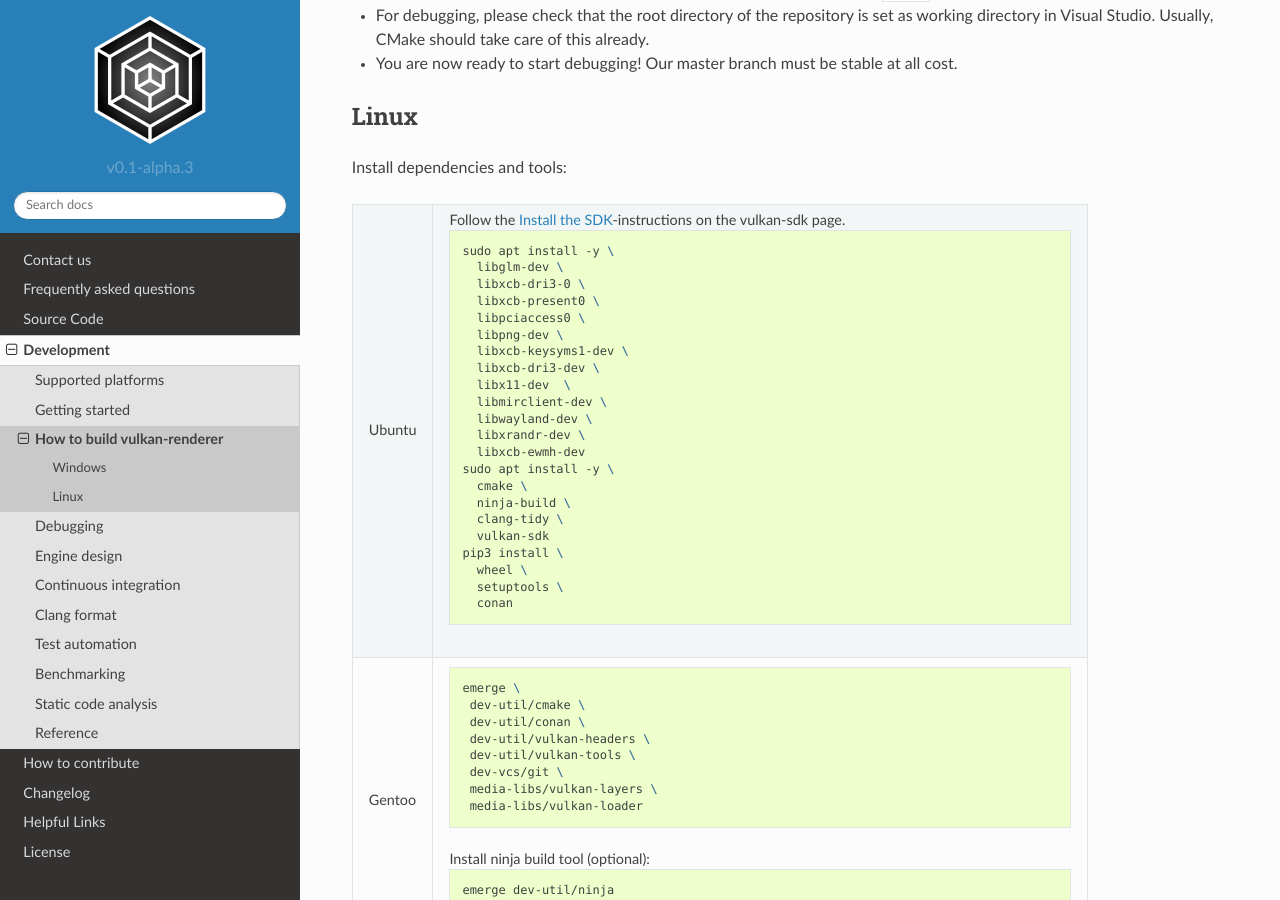
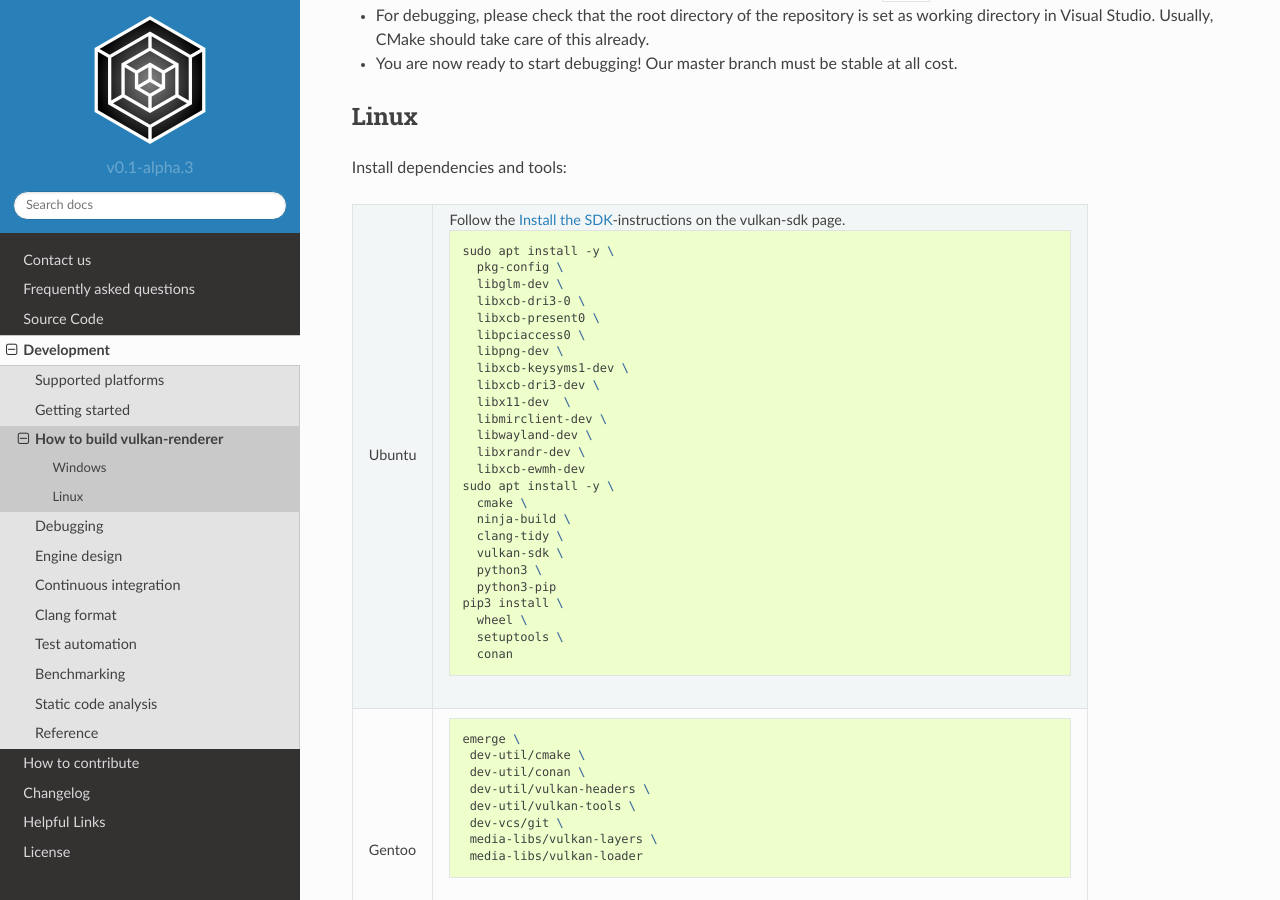
Before and after one commit to inexorgame/vulkan-renderer, a Sphinx documentation site: the page built from documentation/source/development/building.rst, in a window 1280 px wide and 900 px high, scrolled down 1679 px. Built offline with Sphinx 7.4.7 and the Read the Docs theme 2.0.0, drawn with Linux system fonts in a browser that asks for light colours; pages that are not in the unit, such as notebooks, are missing from menus.

```diff
--- a/documentation/source/development/building.rst
+++ b/documentation/source/development/building.rst
@@ -109,6 +109,7 @@ Install dependencies and tools:
 |        | .. code-block:: bash                 |
 |        |                                      |
 |        |     sudo apt install -y \            |
+|        |       pkg-config \                   |
 |        |       libglm-dev \                   |
 |        |       libxcb-dri3-0 \                |
 |        |       libxcb-present0 \              |
@@ -125,7 +126,9 @@ Install dependencies and tools:
 |        |       cmake \                        |
 |        |       ninja-build \                  |
 |        |       clang-tidy \                   |
-|        |       vulkan-sdk                     |
+|        |       vulkan-sdk \                   |
+|        |       python3 \                      |
+|        |       python3-pip                    |
 |        |     pip3 install \                   |
 |        |       wheel \                        |
 |        |       setuptools \                   |
```
